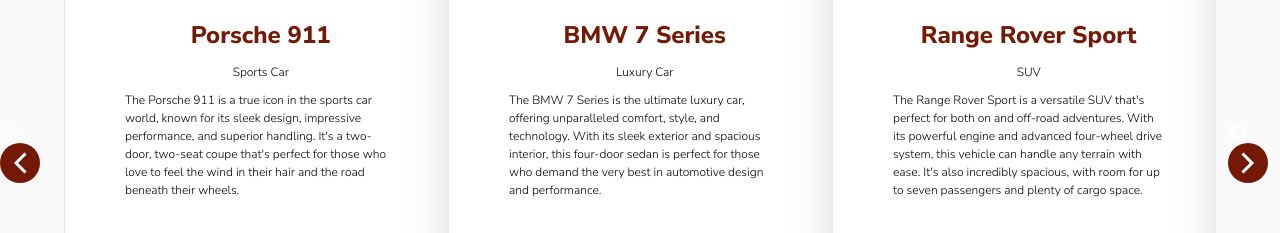
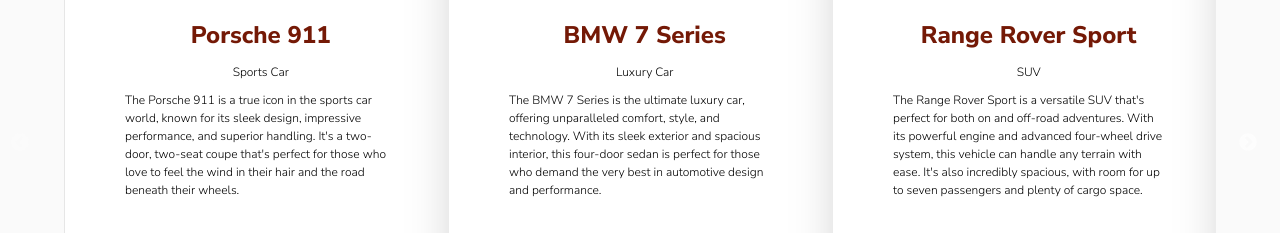
Before and after one commit to Abdurahman-05/YourCar-project, a React (Vite) app: page / in a window 1280 px wide. Shown: the part 3220-3453 px from the top of the page. Built offline with nearby package versions, Linux system fonts and the light colour scheme.

Commit message:
fix buges

```diff
--- a/src/page/About.jsx
+++ b/src/page/About.jsx
@@ -36,7 +36,7 @@
         </div>
 
         <div className="hidden lg:block">
-          <img src={Car} cl className="" alt="" />
+          <img src={Car}  className="" alt="" />
         </div>
       </div>
     </div>
--- a/src/page/Cars/Cars.jsx
+++ b/src/page/Cars/Cars.jsx
@@ -5,10 +5,55 @@
 import'./style.css'
 import img from '../../assets/arrow.png'
 import { useSelector } from "react-redux";
+import "slick-carousel/slick/slick.css";
+import "slick-carousel/slick/slick-theme.css";
 
+
+
+21
+
+const SlickArrowLeft = ({ currentSlide, slideCount, ...props }) => (
+  <button
+    {...props}
+    className={
+      "slick-prev slick-arrow" +
+      (currentSlide === 0 ? " slick-disabled" : "")
+    }
+    aria-hidden="true"
+    aria-disabled={currentSlide === 0 ? true : false}
+    type="button"
+  >
+    Previous
+  </button>
+);
+const SlickArrowRight = ({ currentSlide, slideCount, ...props }) => (
+  <button
+    {...props}
+    className={
+      "slick-next slick-arrow" +
+      (currentSlide === slideCount - 1 ? " slick-disabled" : "")
+    }
+    aria-hidden="true"
+    aria-disabled={currentSlide === slideCount - 1 ? true : false}
+    type="button"
+  >
+    Next
+  </button>
+);
+
+const settings = {
+  dots: true,
+  infinite: true,
+  speed: 500,
+  slidesToShow: 1,
+  slidesToScroll: 1,
+  prevArrow: <SlickArrowLeft />,
+  nextArrow: <SlickArrowRight />,
+};
 
 const Cars = () => {
   const products= useSelector((store) => store.Cars.products);
+
   var settings = {
     arrows:true,
     dots: true,
@@ -18,55 +63,56 @@
     slidesToScroll: 1,
     initialSlide: 0,
 
-    nextArrow: (
-      <div className="relative">
-        <div className=
-        "w-[40px] h-[40px] flex justify-center rounded-[20px] bg-primary absolute">
-          <button
-            className=""
+  prevArrow: <SlickArrowLeft />,
+  nextArrow: <SlickArrowRight />,
+    // (
+    //   <div className="relative">
+    //     <div className=
+    //     "w-[40px] h-[40px] flex justify-center rounded-[20px] bg-primary absolute">
+    //       <button
+    //         className=""
 
-          >
-            <svg
-              width="24"
-              height="24"
-              viewBox="0 0 10 16"
-              fill="none"
-              xmlns="http://www.w3.org/2000/svg"
-            >
-              <path
-                d="M0.585815 2.34317L2.00003 0.928955L9.0711 8.00002L2.00003 15.0711L0.585815 13.6569L6.24267 8.00002L0.585815 2.34317Z"
-                fill="white"
-              />
-            </svg>
-          </button>
-        </div>
-      </div>
-    ),
-    prevArrow: (
-      <div>
-        <div className=
-        "w-[40px] h-[40px] flex justify-center rounded-[20px] bg-primary ">
-          <button
-            className=""
+    //       >
+    //         <svg
+    //           width="24"
+    //           height="24"
+    //           viewBox="0 0 10 16"
+    //           fill="none"
+    //           xmlns="http://www.w3.org/2000/svg"
+    //         >
+    //           <path
+    //             d="M0.585815 2.34317L2.00003 0.928955L9.0711 8.00002L2.00003 15.0711L0.585815 13.6569L6.24267 8.00002L0.585815 2.34317Z"
+    //             fill="white"
+    //           />
+    //         </svg>
+    //       </button>
+    //     </div>
+    //   </div>
+    // ),
+    // prevArrow: (
+    //   <div>
+    //     <div className="w-[40px] h-[40px] flex justify-center rounded-[20px] bg-primary ">
+    //       <button
+    //         className=""
 
-          >
-            <svg
-              width="24"
-              height="24"
-              viewBox="0 0 10 16"
-              fill="none"
-              xmlns="http://www.w3.org/2000/svg"
-            >
-              <path
-                d="M9.41418 2.34317L7.99997 0.928955L0.928904 8.00002L7.99997 15.0711L9.41418 13.6569L3.75733 8.00002L9.41418 2.34317Z"
-                fill="white"
-              />
-            </svg>
-          </button>
-        </div>
-      </div>
-      // <SlickArrowLeft />
-    ),
+    //       >
+    //         <svg
+    //           width="24"
+    //           height="24"
+    //           viewBox="0 0 10 16"
+    //           fill="none"
+    //           xmlns="http://www.w3.org/2000/svg"
+    //         >
+    //           <path
+    //             d="M9.41418 2.34317L7.99997 0.928955L0.928904 8.00002L7.99997 15.0711L9.41418 13.6569L3.75733 8.00002L9.41418 2.34317Z"
+    //             fill="white"
+    //           />
+    //         </svg>
+    //       </button>
+    //     </div>
+    //   </div>
+
+    // ),
     responsive: [
       {
         breakpoint: 1280,
@@ -108,6 +154,7 @@
       </div>
       <div className="slider-container w-[90%] mx-auto">
         <Slider {...settings}>
+
             {products.map((CarsData, i) => (
               <div key={i} className=''>
                 <Car CarsData={CarsData} />
```
